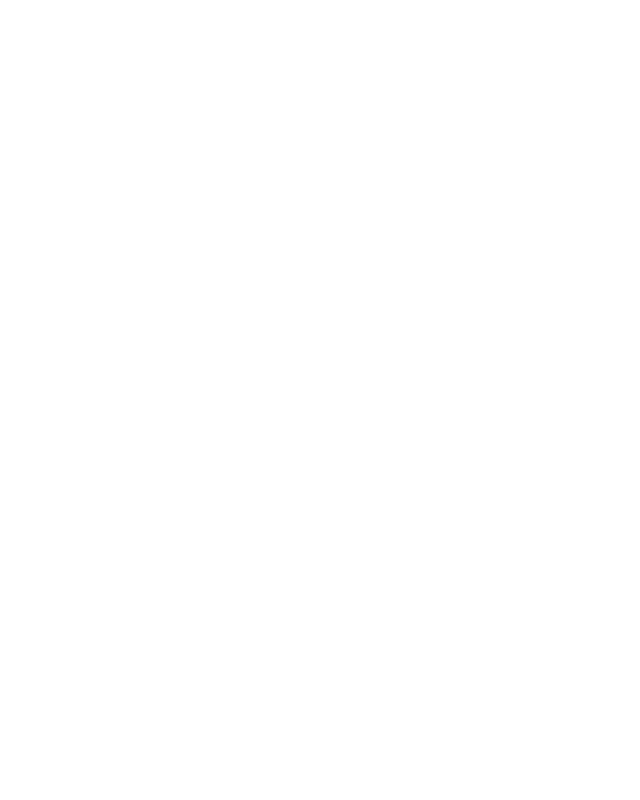
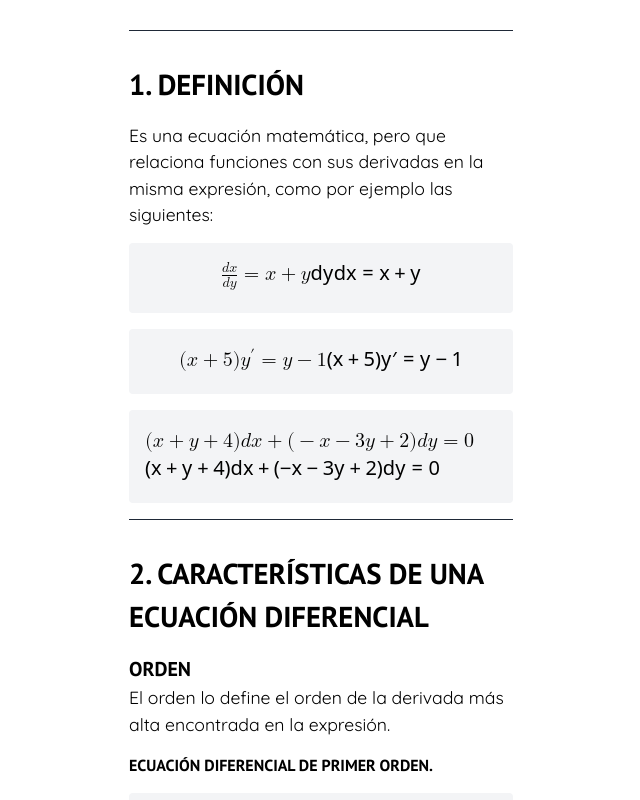
Before and after one commit to TatoBig/matebug, a SvelteKit app: page /docs/example in a window 1280 px wide. Before the commit this address had no page. Shown: the part 300-1100 px from the top of the page, without its empty margins (319-959 px from the left). Before the commit the page ends 800 px from the top, so only its background shows below. Built offline with nearby package versions, Linux system fonts and the light colour scheme.

Commit message:
Finished basic styles, started example page

```diff
--- a/package.json
+++ b/package.json
@@ -14,6 +14,7 @@
 	"devDependencies": {
 		"@sveltejs/adapter-auto": "^2.0.0",
 		"@sveltejs/kit": "^1.5.0",
+		"@types/katex": "^0.16.0",
 		"@typescript-eslint/eslint-plugin": "^5.45.0",
 		"@typescript-eslint/parser": "^5.45.0",
 		"autoprefixer": "^10.4.14",
@@ -30,5 +31,8 @@
 		"typescript": "^5.0.0",
 		"vite": "^4.3.0"
 	},
-	"type": "module"
+	"type": "module",
+	"dependencies": {
+		"katex": "^0.16.7"
+	}
 }
--- a/src/app.css
+++ b/src/app.css
@@ -1,3 +1,64 @@
 @tailwind base;
 @tailwind components;
 @tailwind utilities;
+
+@layer base {
+	h1, h2, h3, h4, h5, h6 {
+		@apply uppercase
+	}
+}
+
+h1 {
+	font-size: 2.6rem;
+}
+
+h2 {
+	font-size: 1.8rem;
+}
+
+h3 {
+	font-size: 1.25rem;
+}
+
+h4 {
+	font-size: 1rem;
+}
+
+h5 {
+	font-size: 0.875rem;
+}
+
+h6 {
+	font-size: 0.85rem;
+}
+
+h1,
+h2,
+h3,
+h4,
+h5,
+h6 {
+	font-weight: 600;
+	font-family: 'PT Sans', sans-serif;
+}
+
+h2 {
+	margin-bottom: 1rem;
+	margin-top: 1rem;
+}
+
+p {
+	font-size: 1.1rem;
+	font-family: 'Quicksand', sans-serif;
+	margin-bottom: 1rem;
+}
+
+li {
+	font-family: 'Quicksand', sans-serif;
+}
+
+*,
+::after,
+::before {
+	border-color: #000;
+}
--- a/src/app.html
+++ b/src/app.html
@@ -3,6 +3,15 @@
 	<head>
 		<meta charset="utf-8" />
 		<link rel="icon" href="%sveltekit.assets%/favicon.png" />
+		<link rel="preconnect" href="https://fonts.googleapis.com" />
+		<link rel="preconnect" href="https://fonts.gstatic.com" crossorigin />
+		<link rel="preconnect" href="https://fonts.googleapis.com" />
+		<link rel="preconnect" href="https://fonts.gstatic.com" crossorigin />
+		<link href="https://fonts.googleapis.com/css2?family=Quicksand&display=swap" rel="stylesheet" />
+		<link
+			href="https://fonts.googleapis.com/css2?family=PT+Sans:wght@700&display=swap"
+			rel="stylesheet"
+		/>
 		<meta name="viewport" content="width=device-width" />
 		%sveltekit.head%
 	</head>
--- /dev/null
+++ b/src/components/core/Divider.svelte
@@ -0,0 +1 @@
+<div class="h-px w-full mt-4 mb-8 bg-gray-800" />
--- /dev/null
+++ b/src/components/core/Formula.svelte
@@ -0,0 +1,8 @@
+<script lang="ts">
+	import Katex from './Katex.svelte';
+
+	export let math: string;
+</script>
+<div class="p-4 my-4 flex justify-center items-center rounded bg-gray-100">
+	<Katex {math} />
+</div>
--- /dev/null
+++ b/src/components/core/Katex.svelte
@@ -0,0 +1,25 @@
+<script lang="ts">
+	import katex from 'katex';
+	export let math: string;
+	export let displayMode: boolean = false;
+
+	const options = {
+		displayMode: displayMode,
+		throwOnError: false
+	};
+
+	$: katexString = katex.renderToString(math, options);
+</script>
+
+<svelte:head>
+	<link
+		rel="stylesheet"
+		href="https://cdn.jsdelivr.net/npm/katex@0.12.0/dist/katex.min.css"
+		integrity="sha384-AfEj0r4/OFrOo5t7NnNe46zW/tFgW6x/bCJG8FqQCEo3+Aro6EYUG4+cU+KJWu/X"
+		crossorigin="anonymous"
+	/>
+</svelte:head>
+
+<div class="2xl:text-2xl text-xl">
+	{@html katexString}
+</div>
--- /dev/null
+++ b/src/routes/docs/example/+page.svelte
@@ -0,0 +1,33 @@
+<script>
+	import Divider from '@components/core/Divider.svelte';
+	import Formula from '@components/core/Formula.svelte';
+</script>
+
+<div class="h-screen 2xl:mx-[600px] xl:mx-96 md:mx-40 p-16">
+	<h1>CONCEPTOS BÁSICOS DE UNA ECUACIÓN DIFERENCIAL</h1>
+	<Divider />
+	<h2>1. Definición</h2>
+	<p>
+		Es una ecuación matemática, pero que relaciona funciones con sus derivadas en la misma
+		expresión, como por ejemplo las siguientes:
+	</p>
+	<Formula math={'\\frac{dx}{dy}=x+y'} />
+	<Formula math={"(x+5)y'=y-1"} />
+	<Formula math={'(x+y+4)dx+(-x-3y+2)dy=0'} />
+
+	<Divider />
+	<h2>2. Características de una ecuación diferencial</h2>
+	<h3>Orden</h3>
+	<p>El orden lo define el orden de la derivada más alta encontrada en la expresión.</p>
+	<h4 class="font-normal">Ecuación diferencial de primer orden.</h4>
+	<Formula math={"y'=3x^2(y^2+1)"} />
+
+	<h4>Ecuación diferencial de segundo orden.</h4>
+	<Formula math={"y''+3y'+2y=sin(x)"} />
+	<h3>Grado</h3>
+	<p>Este está condicionado por el exponente de la derivada de mayor orden.</p>
+	<h4>Ecuación diferencial de grado 4</h4>
+	<Formula math={"(4y')^3+(5y'')^4+4y^2=2x"} />
+	<h4>Ecuación diferencial de grado 1</h4>
+	<Formula math={'\\frac{dy}{dx}=2xy^2+3x^2y^2'} />
+</div>
--- /dev/null
+++ b/src/routes/docs/style-guide/+page.svelte
@@ -0,0 +1,7 @@
+<h1>BREADSTICKS WITH HOMEMADE</h1>
+<h2>Heading 2</h2>
+<h3>Heading 3</h3>
+<h4>Heading 4</h4>
+<h5>Heading 5</h5>
+<h6>Heading 6</h6>
+<p>Lorem ipsum dolor sit amet consectetur adipisicing elit. Nam, qui molestiae veniam, sint repellendus voluptates totam facilis explicabo fugiat esse accusamus ipsa nesciunt? Eius sed eveniet debitis quod cum! Hic.</p>
```
Also changed, not shown: 1 other file (tests, documents, lock files or other folders).
